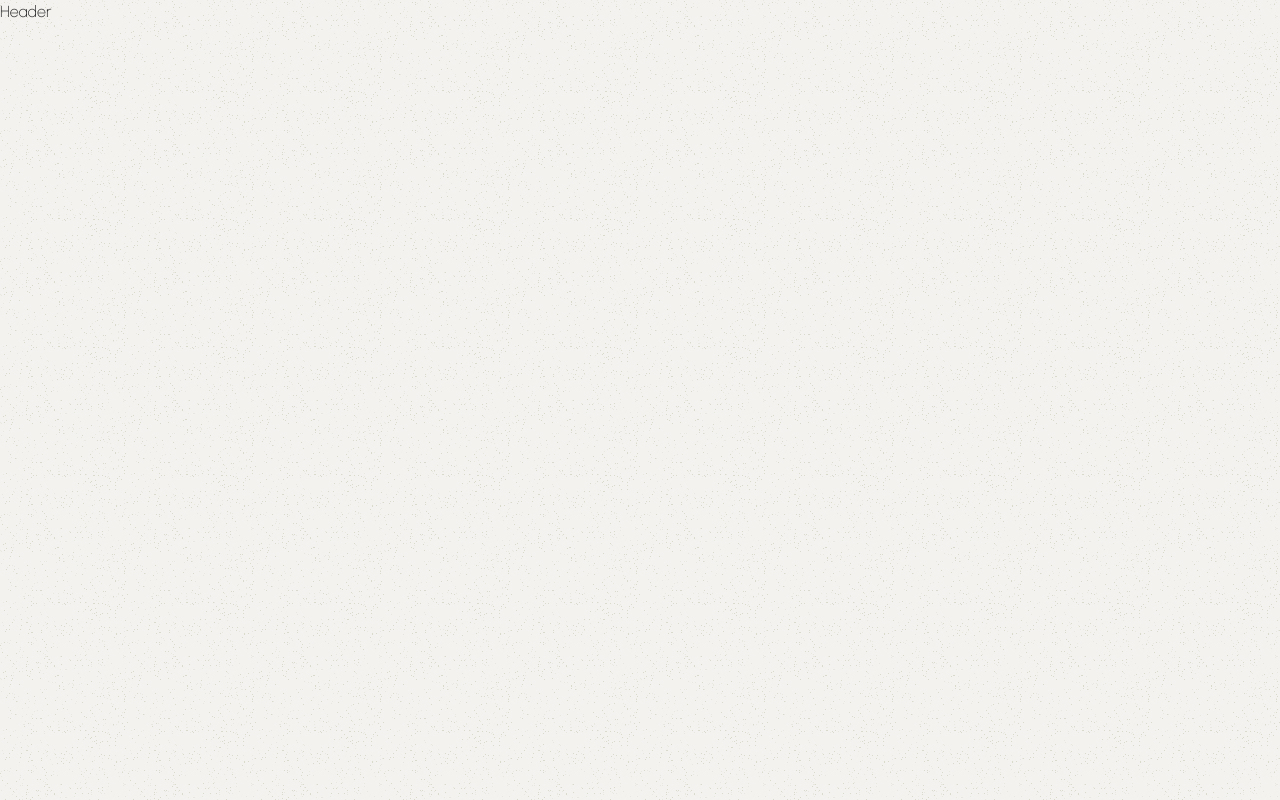
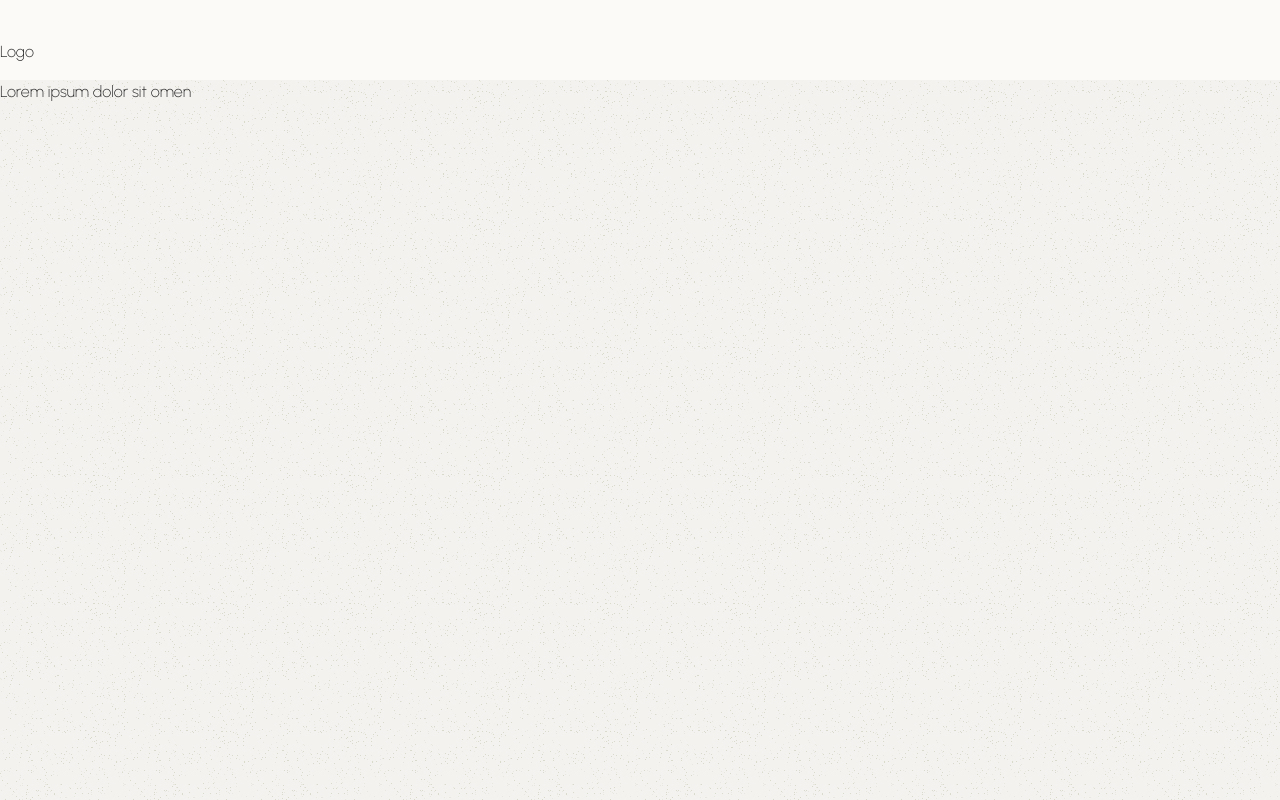
Before and after one commit to elab-development/klijentske-veb-tehnologije-2024-2022-0521-ap-prodaja-modnihpr, a Next.js app in the folder prodajamodnihproizvoda/: page / in a window 1280 px wide. Built offline with nearby package versions, Linux system fonts and the light colour scheme.

Commit message:
Added reusable Container component

```diff
--- a/prodajamodnihproizvoda/src/app/page.tsx
+++ b/prodajamodnihproizvoda/src/app/page.tsx
@@ -3,7 +3,7 @@ import Image from "next/image";
 export default function Home() {
   return (
     <main>
-
+      Lorem ipsum dolor sit omen
     </main>
   );
 }
--- /dev/null
+++ b/prodajamodnihproizvoda/src/components/Container.tsx
@@ -0,0 +1,14 @@
+interface Props {
+  children: React.ReactNode;
+  className?: string;
+}
+
+const Container = ({ children, className }: Props) => {
+  return (
+    <div className={`${className} max-w-screen-xl mx-auto px-4 xl:px-0 py-10`}>
+      {children}
+    </div>
+  );
+};
+
+export default Container;
--- a/prodajamodnihproizvoda/src/components/Header.tsx
+++ b/prodajamodnihproizvoda/src/components/Header.tsx
@@ -1,7 +1,12 @@
 import React from "react";
+import Container from "./Container";
 
 const Header = () => {
-  return <div>Header</div>;
+  return <div className="bg-bodyColor h-20">
+    <Container>
+        <p>Logo</p>
+    </Container>
+  </div>;
 };
 
 export default Header;
```
